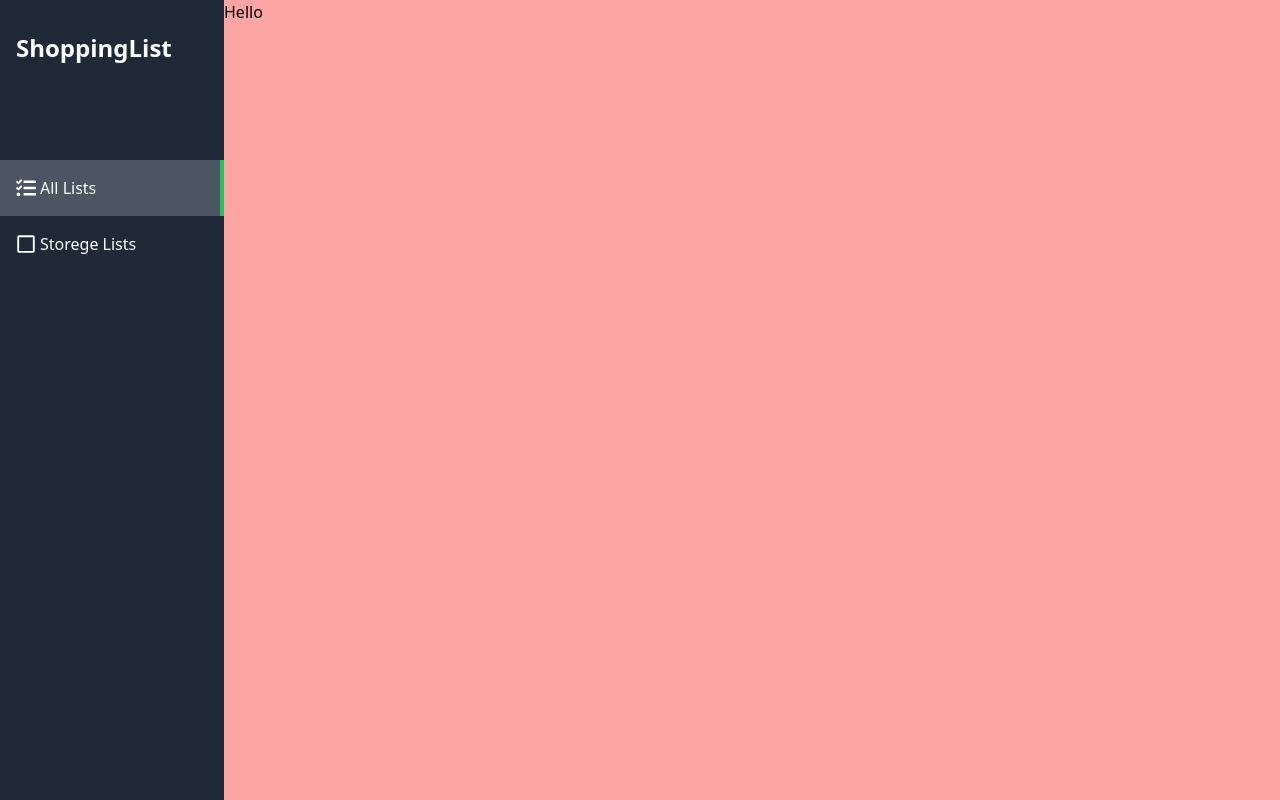
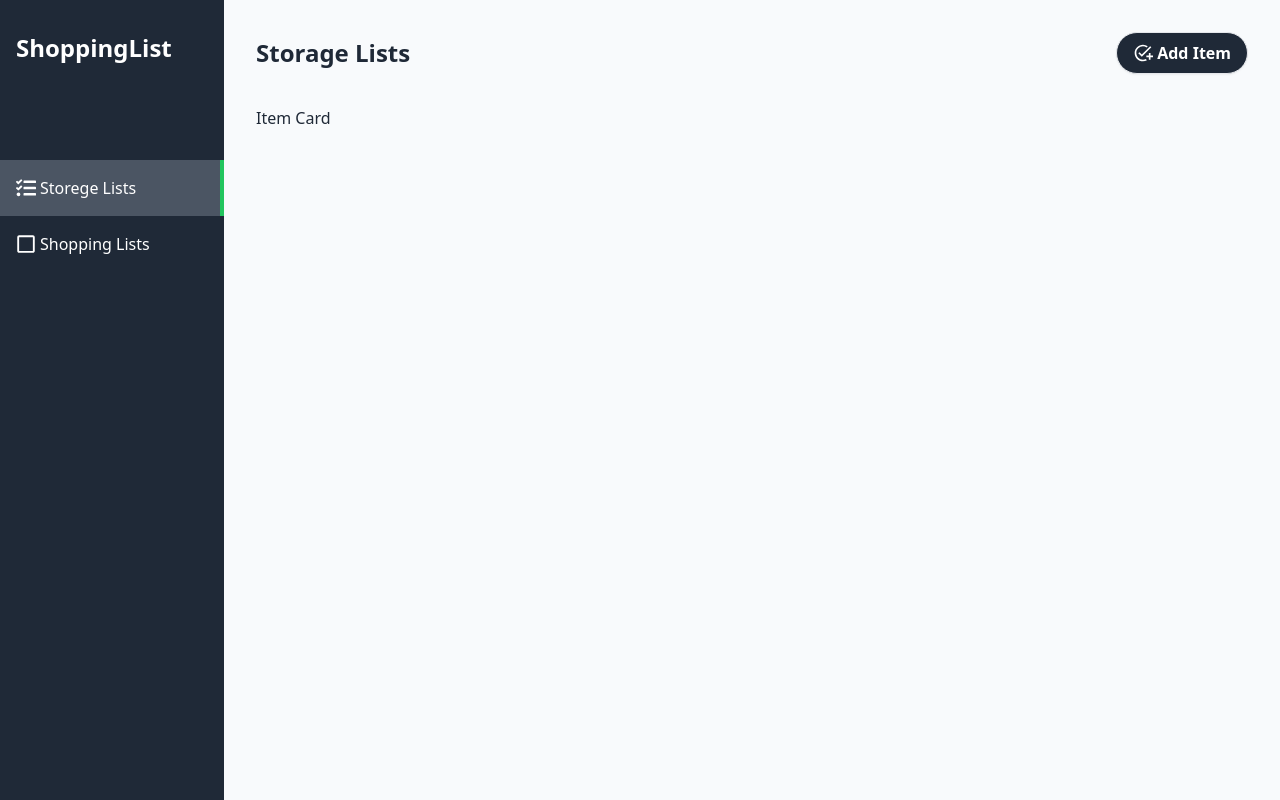
Before and after one commit to takuyan89/shopping-list, a Next.js app: page / in a window 1280 px wide. Built offline with nearby package versions, Linux system fonts and the light colour scheme.

Commit message:
Main Page

```diff
--- a/src/app/(main)/layout.tsx
+++ b/src/app/(main)/layout.tsx
@@ -8,7 +8,7 @@
   return (
     <div className="flex h-screen">
       <SideMenu />
-      <main className="bg-red-300 flex-1 overflow-auto">{children}</main>
+      <main className="bg-slate-50 flex-1 overflow-auto">{children}</main>
     </div>
   );
 };
--- a/src/app/(main)/page.tsx
+++ b/src/app/(main)/page.tsx
@@ -1,3 +1,20 @@
-export default function Home() {
-  return <div>Hello</div>;
+import Link from "next/link";
+import { MdAddTask } from "react-icons/md";
+
+export default function MainPage() {
+  return (
+    <div className="text-gray-800 p-8 h-full overflow-y-auto pb-24">
+      <header className="flex justify-between items-center">
+        <h1 className="text-2xl font-bold flex items-center ">Storage Lists</h1>
+        <Link
+          href="/new"
+          className="flex items-center gap-1 font-semibold border px-4 py-2 rounded-full shadow-sm text-white bg-gray-800 hover:bg-gray-700"
+        >
+          <MdAddTask className="size-5" />
+          <div>Add Item</div>
+        </Link>
+      </header>
+      <div className="mt-8 flex flex-wrap gap-4">Item Card</div>
+    </div>
+  );
 }
--- a/src/components/SideMenu/NavList/NavList.tsx
+++ b/src/components/SideMenu/NavList/NavList.tsx
@@ -12,14 +12,14 @@
   const navList: NavItmeType[] = [
     {
       id: 1,
-      label: "All Lists",
+      label: "Storege Lists",
       link: "/",
       icon: <FaTasks className="size-5" />,
     },
     {
       id: 2,
-      label: "Storege Lists",
-      link: "/storege",
+      label: "Shopping Lists",
+      link: "/shoppingList",
       icon: <FaRegSquare className="size-5" />,
     },
   ];
```
